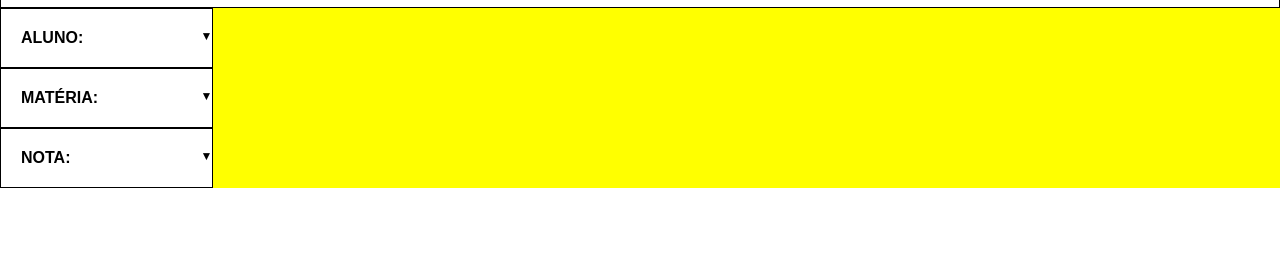
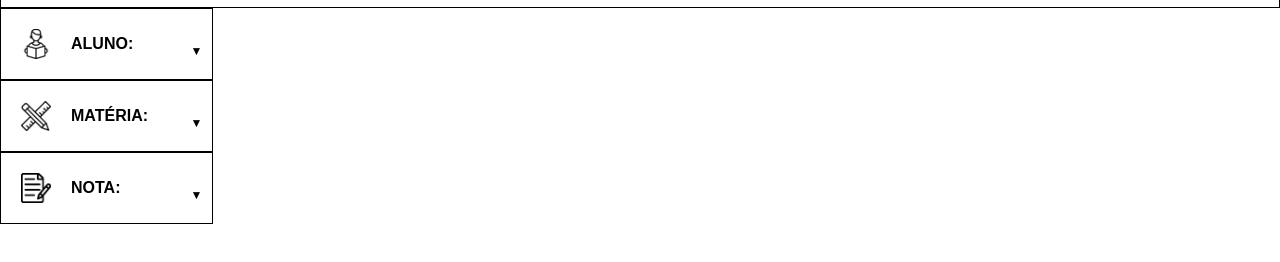
Before and after one commit to felipeshicasho/sigaProfessores, a plain HTML site: page aluno.html in a window 1280 px wide. Shown: the part 104-366 px from the top of the page. Drawn offline with Linux system fonts and the light colour scheme.

Commit message:
Deixando

```diff
--- a/aluno.html
+++ b/aluno.html
@@ -27,7 +27,7 @@
       <aside>
         <ul>
           <li class="li__principal">
-            ALUNO:
+            <section class="li__button"><img src="assets/icon/aluno.png" class="li__icon"> ALUNO:</section>
             <ul>
               <li class="li__link"><a href="">Adicionar Aluno</a></li>
               <li class="li__link"><a href="">Modificar Aluno</a></li>
@@ -35,7 +35,7 @@
             </ul>
           </li>
           <li class="li__principal">
-            MATÉRIA:
+            <section class="li__button"><img src="assets/icon/materia.png" class="li__icon"> MATÉRIA:</section>
             <ul>
               <li class="li__link"><a href="">Adicionar Matérias</a></li>
               <li class="li__link"><a href="">Remover Matérias</a></li>
@@ -43,7 +43,7 @@
             </ul>
           </li>
           <li class="li__principal">
-            NOTA:
+            <section class="li__button"><img src="assets/icon/nota.png" class="li__icon"> NOTA:</section>
             <ul>
               <li class="li__link"><a href="">Adicionar Nota</a></li>
               <li class="li__link"><a href="">Modificar Nota</a></li>
--- a/css/main.css
+++ b/css/main.css
@@ -1,10 +1,10 @@
-*{
+* {
   margin: 0;
   padding: 0;
   font-family: Arial, Helvetica, sans-serif;
 }
 
-.nav__main{
+.nav__main {
   padding: 10px 30px;
   display: flex;
   justify-content: space-between;
@@ -12,31 +12,27 @@
   border: 1px solid black;
 }
 
-.img__aside{
+.img__aside {
   height: 30px;
 }
 
-.img__aside:hover{
+.img__aside:hover {
   cursor: pointer;
 }
 
-.img__sigame{
+.img__sigame {
   height: 90px;
 }
 
-.nav__img{
+.nav__img {
   display: flex;
   align-items: center;
   gap: 20px;
 }
 
-main{
+main {
   display: grid;
   grid-template-columns: 1fr 5fr;
-}
-
-main section{
-    background-color: yellow;
 }
 
 ul {
@@ -53,30 +49,40 @@ ul {
 }
 
 .li__principal ul {
-    display: none;
-    padding: 10px 0px;
+    max-height: 0;
+    overflow: hidden;
+    transition: max-height 1s ease; /* Animação suave */
+    padding: 0 10px;
+
 }
 
 .li__principal::after {
-    content: ' ▼';
+  content: "▼ ";
   font-size: 12px;
   position: absolute;
-    right: 0;
+  right: 10px;
+  top: 50%;
 }
 
 .li__principal.active ul {
-    display: block;
+    max-height: 200px; /* Defina um valor grande o suficiente para conter o conteúdo */
 }
 
 .li__principal.active::after {
-    content: ' ▲';
+  content: " ▲";
 }
 
-.li__link{
+.li__link {
   margin: 10px 0px;
 }
 
+.li__button{
+    display: flex;
+    align-items: center;
+    justify-content: flex-start;
+    gap: 20px;
+}
 
-.li__link a{
-
+.li__icon{
+    height: 30px;
 }
```
Also changed, not shown: assets/icon/aluno.png (added), assets/icon/materia.png (added), assets/icon/nota.png (added). Lines whose indentation alone changed are shown as unchanged.
